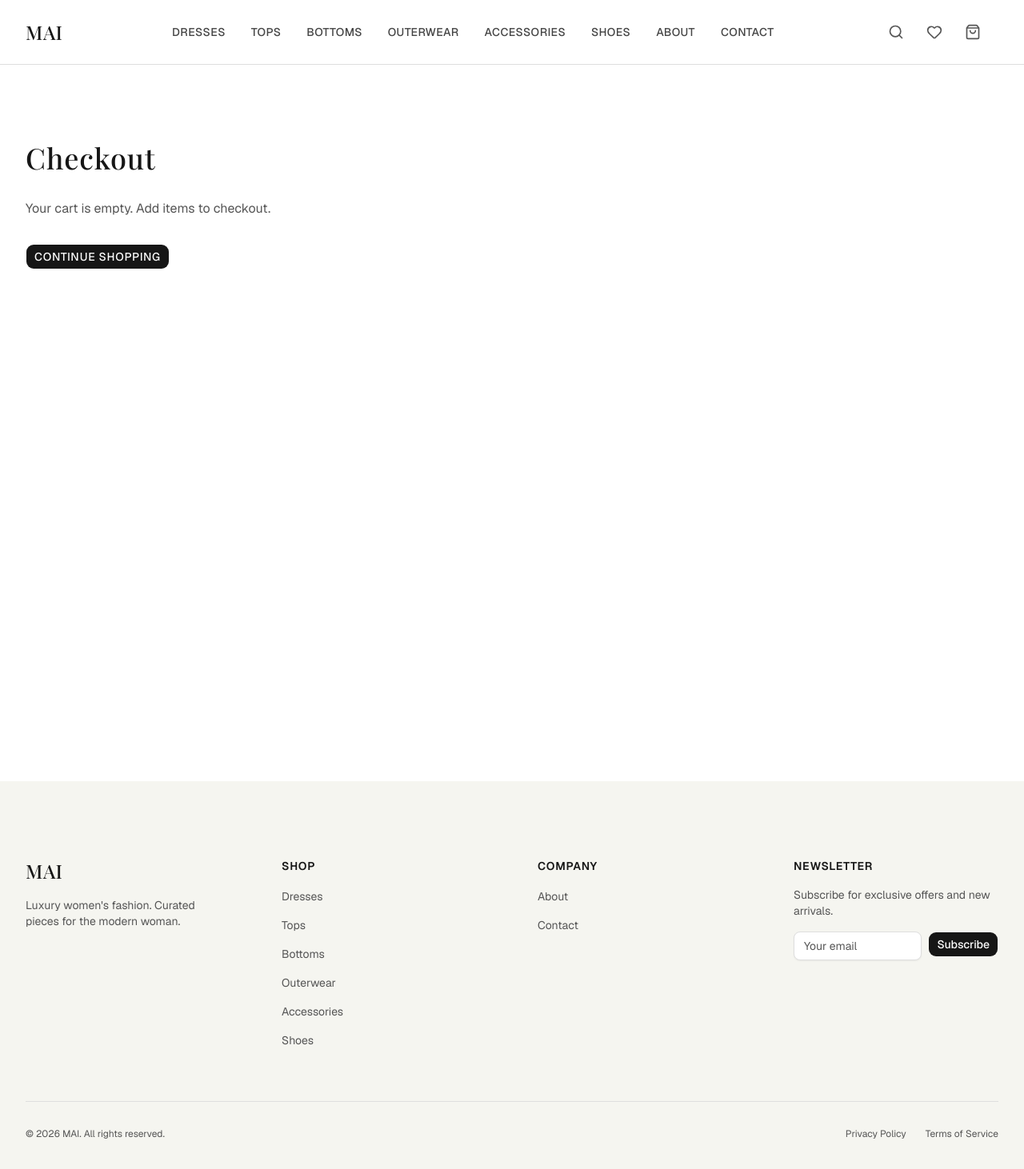
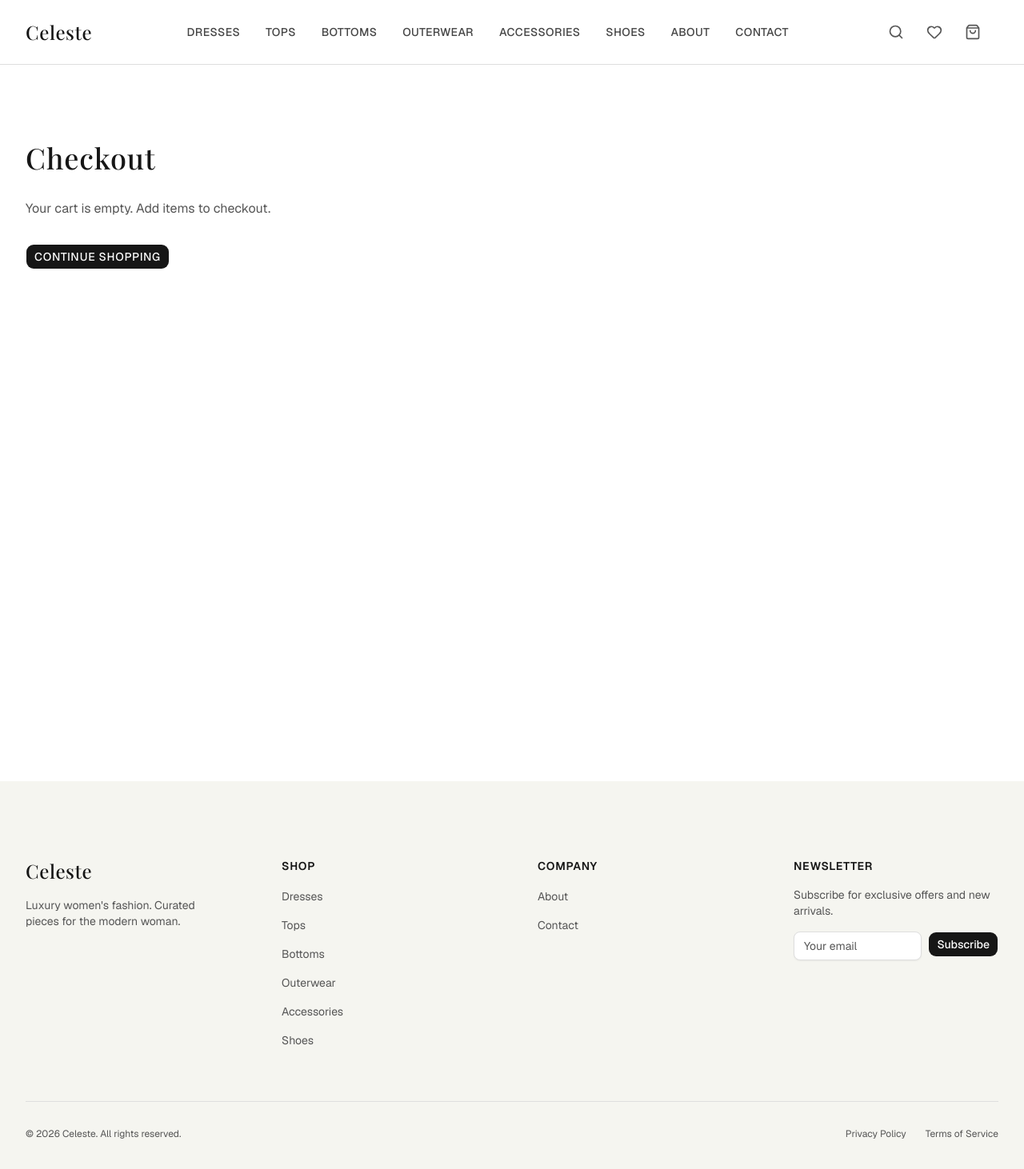
Before and after one commit to kahirhumibntwerag/mai, a Next.js app: page /checkout in a window 1280 px wide. Shown: the top 1462 px of the page at 80% size. Built offline with nearby package versions, Linux system fonts and the light colour scheme; a web font is replaced by a local one.

Commit message:
adding logo

```diff
--- a/app/about/page.tsx
+++ b/app/about/page.tsx
@@ -7,7 +7,7 @@ export default function AboutPage() {
       <section className="relative h-[50vh] min-h-[400px] bg-muted">
         <Image
           src="https://images.unsplash.com/photo-1441986300917-64674bd600d8?w=1920"
-          alt="MAI store interior"
+          alt="Celeste store interior"
           fill
           className="object-cover object-center"
           priority
@@ -24,7 +24,7 @@ export default function AboutPage() {
       <div className="container-luxury py-16 md:py-24">
         <div className="max-w-3xl mx-auto">
           <p className="text-lg text-[var(--foreground-muted)] leading-relaxed mb-8">
-            MAI was founded with a simple mission: to curate luxury women&apos;s fashion
+            Celeste was founded with a simple mission: to curate luxury women&apos;s fashion
             that embodies timeless elegance and modern sophistication. We believe
             in quality over quantity, and every piece in our collection is chosen
             for its craftsmanship, design, and ability to elevate your wardrobe.
--- a/app/checkout/page.tsx
+++ b/app/checkout/page.tsx
@@ -51,7 +51,7 @@ export default function CheckoutPage() {
     setLoading(true);
 
     const orderId = `order-${Date.now()}`;
-    const orderNumber = `MAI-${1000 + Math.floor(Math.random() * 9000)}`;
+    const orderNumber = `CEL-${1000 + Math.floor(Math.random() * 9000)}`;
 
     const order = {
       id: orderId,
--- a/app/layout.tsx
+++ b/app/layout.tsx
@@ -15,7 +15,7 @@ const geistMono = Geist_Mono({
 });
 
 export const metadata: Metadata = {
-  title: "MAI | Luxury Women's Fashion",
+  title: "Celeste | Luxury Women's Fashion",
   description: "Curated luxury women's fashion. Elegant dresses, tops, outerwear, and accessories for the modern woman.",
 };
 
--- a/components/layout/Footer.tsx
+++ b/components/layout/Footer.tsx
@@ -39,7 +39,7 @@ export function Footer() {
           {/* Brand */}
           <div className="lg:col-span-1">
             <Link href="/" className="font-serif text-2xl font-medium tracking-wide">
-              MAI
+              Celeste
             </Link>
             <p className="mt-4 text-sm text-muted-foreground max-w-xs">
               Luxury women&apos;s fashion. Curated pieces for the modern woman.
@@ -116,7 +116,7 @@ export function Footer() {
 
         <div className="mt-16 pt-8 border-t border-border flex flex-col md:flex-row justify-between items-center gap-4">
           <p className="text-xs text-muted-foreground">
-            &copy; {new Date().getFullYear()} MAI. All rights reserved.
+            &copy; {new Date().getFullYear()} Celeste. All rights reserved.
           </p>
           <div className="flex gap-6">
             <Link href="#" className="text-xs text-muted-foreground hover:text-foreground">
--- a/components/layout/Header.tsx
+++ b/components/layout/Header.tsx
@@ -33,7 +33,7 @@ export function Header() {
       <div className="container-luxury">
         <div className="flex h-16 md:h-20 items-center justify-between gap-4">
           <Link href="/" className="font-serif text-xl md:text-2xl font-medium tracking-wide">
-            MAI
+            Celeste
           </Link>
 
           <nav className="hidden md:flex items-center gap-8">
```
